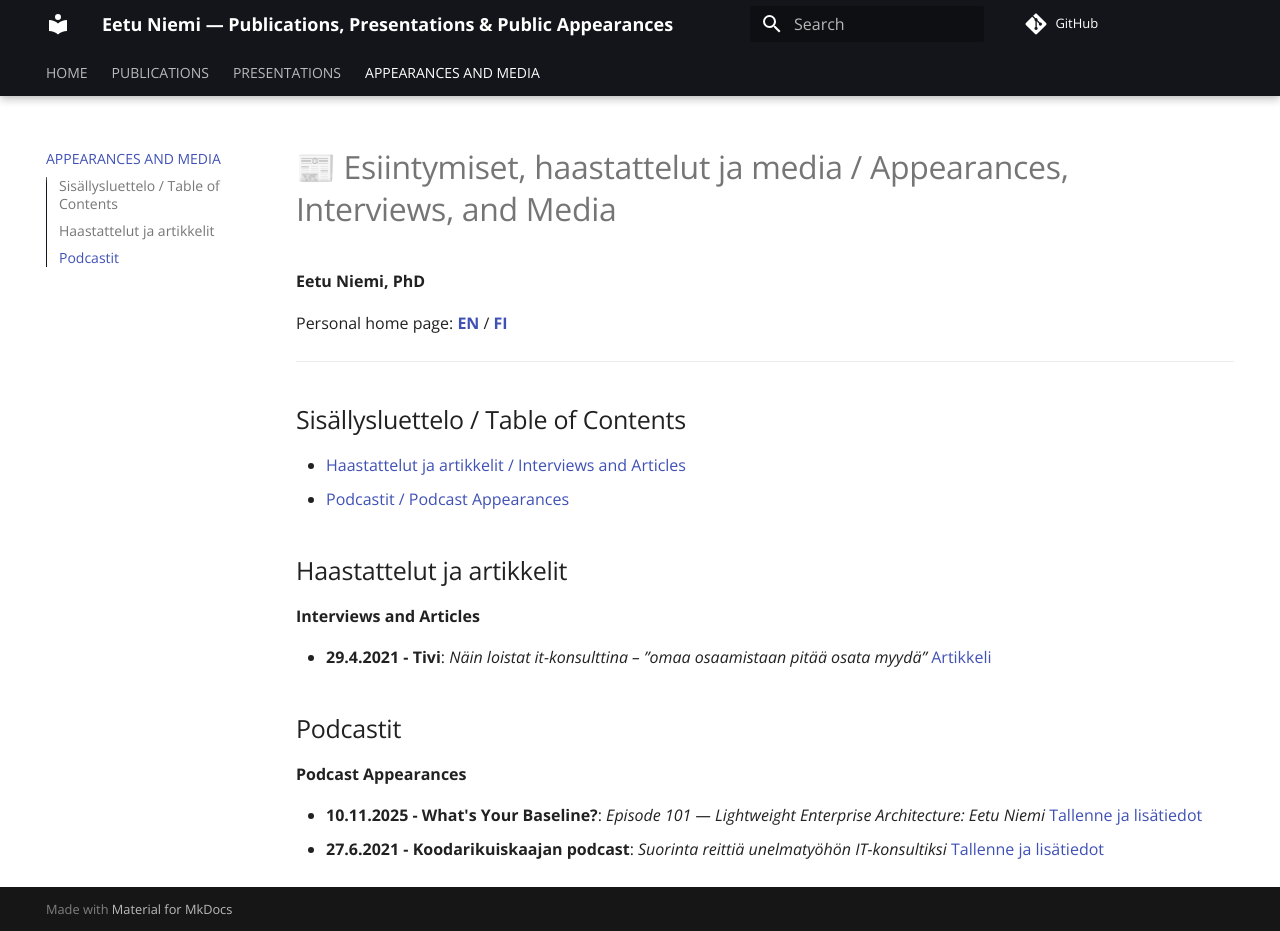
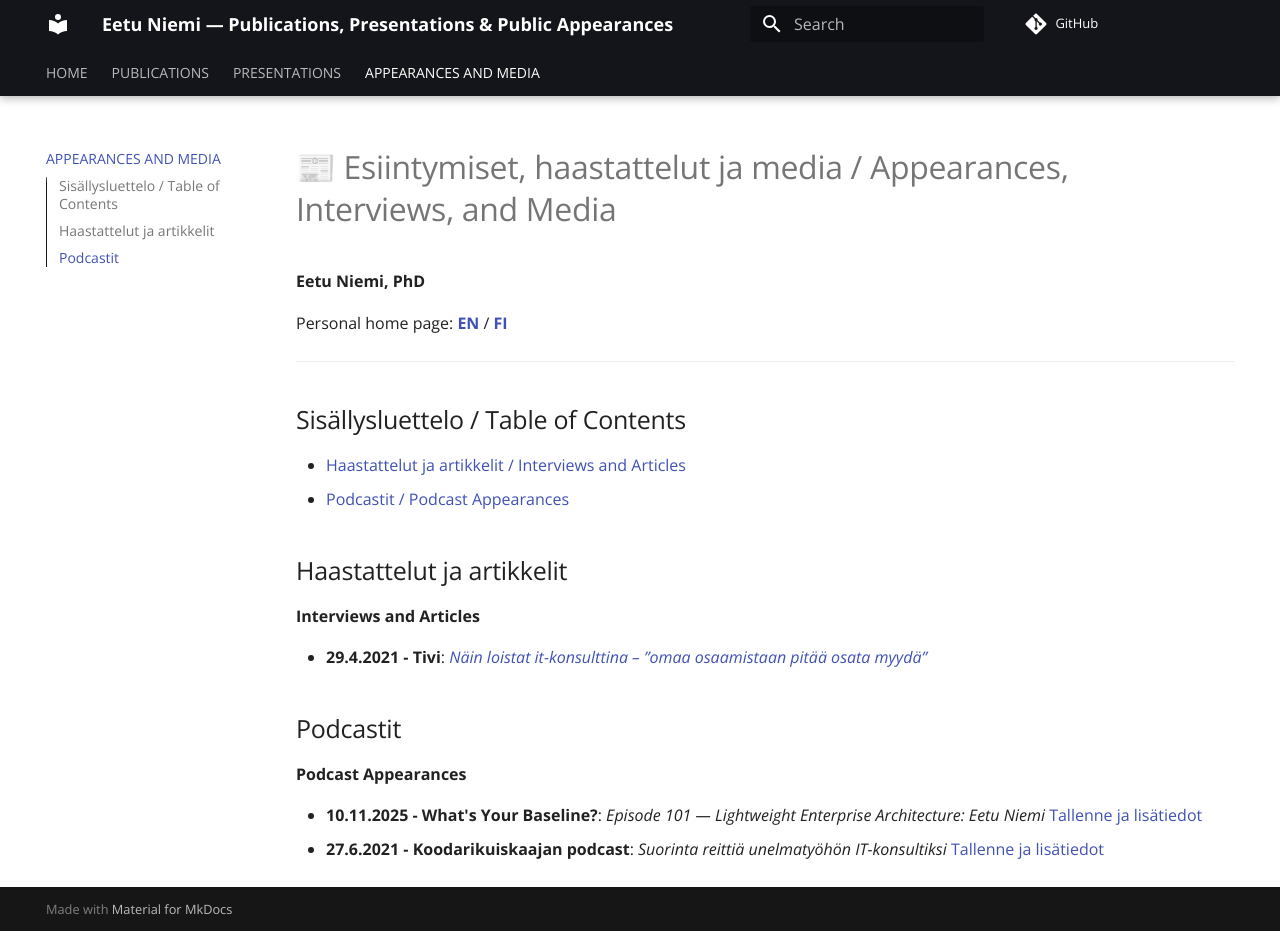
Before and after one commit to eetuniemiphd/eetuniemi, an MkDocs documentation site: the page built from docs/appearances-media-eetu-niemi.md, in a window 1280 px wide and 931 px high. Built offline with MkDocs 1.6.1 and Material for MkDocs 9.7.7, drawn with Linux system fonts in a browser that asks for light colours; comment, search, counter and statistics services are not loaded.

Commit message:
Update appearances-media-eetu-niemi.md

```diff
--- a/docs/appearances-media-eetu-niemi.md
+++ b/docs/appearances-media-eetu-niemi.md
@@ -14,7 +14,7 @@ Personal home page: **[EN](https://eetuniemi.net)** / **[FI](https://eetuniemi.f
 ## Haastattelut ja artikkelit
 **Interviews and Articles**
 
-- **29.4.2021 - Tivi**: *Näin loistat it-konsulttina – ”omaa osaamistaan pitää osata myydä”* [Artikkeli](https://www.tivi.fi/uutiset/a/4a161d91-55b9-4859-bd36-63da47538259)
+- **29.4.2021 - Tivi**: [*Näin loistat it-konsulttina – ”omaa osaamistaan pitää osata myydä”*](https://www.tivi.fi/uutiset/a/4a161d91-55b9-4859-bd36-63da47538259)
 
 ## Podcastit
 **Podcast Appearances**
```
